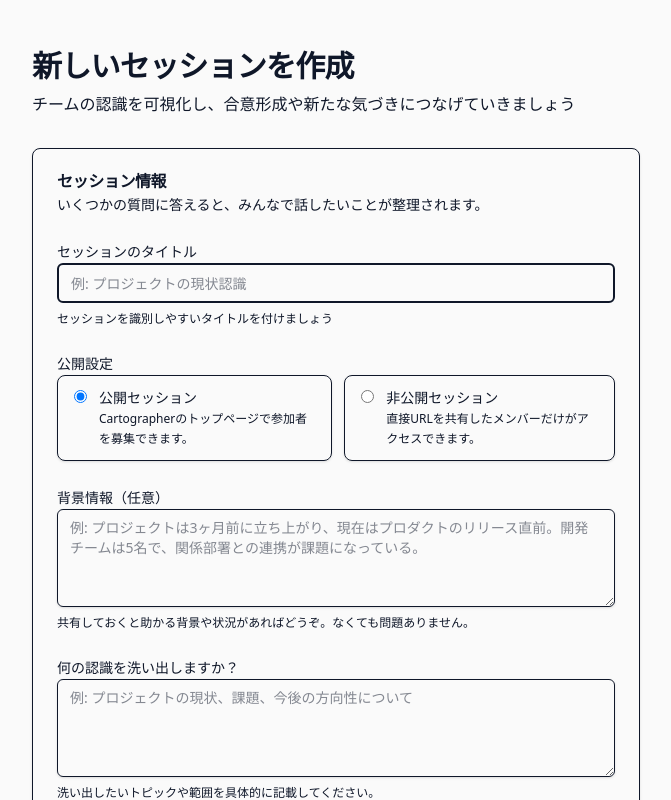
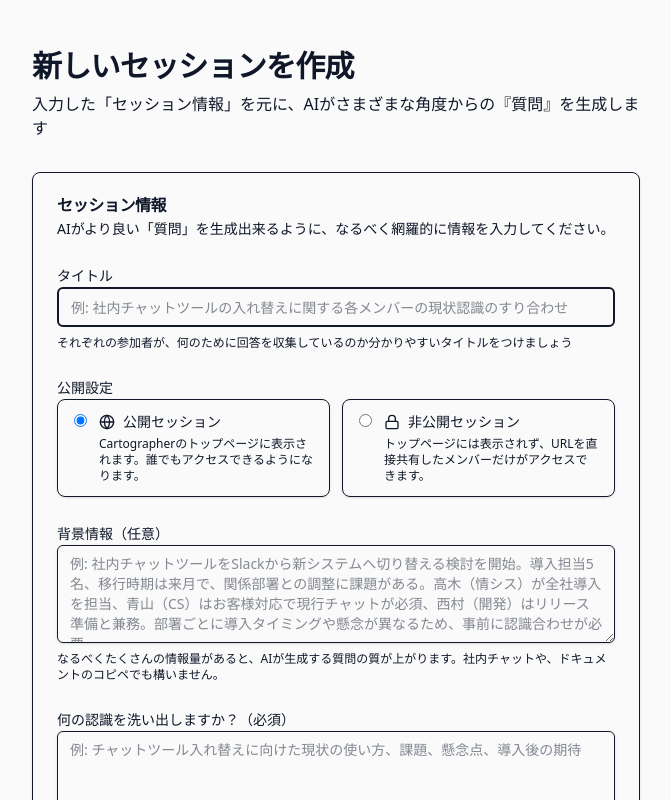
Before and after one commit to blu3mo/cartographer, a Next.js app: page /sessions/new in a window 1280 px wide. Shown: the top 800 px of the page, without its empty margins (304-975 px from the left). Built offline with nearby package versions, Linux system fonts and the light colour scheme.

Commit message:
chore: update session ui copy

```diff
--- a/app/sessions/new/page.tsx
+++ b/app/sessions/new/page.tsx
@@ -1,7 +1,7 @@
 "use client";
 
 import axios from "axios";
-import { Lightbulb, Loader2, Sparkles } from "lucide-react";
+import { Bot, Globe, Loader2, Lock, Sparkles } from "lucide-react";
 import { useRouter } from "next/navigation";
 import { useCallback, useEffect, useRef, useState } from "react";
 
@@ -145,7 +145,7 @@ export default function NewSessionPage() {
             新しいセッションを作成
           </h1>
           <p className="text-muted-foreground">
-            チームの認識を可視化し、合意形成や新たな気づきにつなげていきましょう
+            入力した「セッション情報」を元に、AIがさまざまな角度からの『質問』を生成します
           </p>
         </div>
 
@@ -153,14 +153,14 @@ export default function NewSessionPage() {
           <CardHeader>
             <CardTitle>セッション情報</CardTitle>
             <CardDescription>
-              いくつかの質問に答えると、みんなで話したいことが整理されます。
+              AIがより良い「質問」を生成出来るように、なるべく網羅的に情報を入力してください。
             </CardDescription>
           </CardHeader>
           <CardContent>
             <form onSubmit={handleSubmit} className="space-y-6">
               <div className="space-y-2">
                 <label htmlFor="title" className="text-sm font-medium">
-                  セッションのタイトル
+                  タイトル
                 </label>
                 <Input
                   type="text"
@@ -168,17 +168,17 @@ export default function NewSessionPage() {
                   value={title}
                   onChange={(e) => setTitle(e.target.value)}
                   required
-                  placeholder="例: プロジェクトの現状認識"
+                  placeholder="例: 社内チャットツールの入れ替えに関する各メンバーの現状認識のすり合わせ"
                 />
                 <p className="text-xs text-muted-foreground">
-                  セッションを識別しやすいタイトルを付けましょう
+                  それぞれの参加者が、何のために回答を収集しているのか分かりやすいタイトルをつけましょう
                 </p>
               </div>
 
               <div className="space-y-3">
                 <span className="text-sm font-medium">公開設定</span>
-                <div className="flex flex-col gap-3 sm:flex-row">
-                  <label className="flex items-start gap-3 rounded-lg border border-input bg-muted px-4 py-3 text-sm shadow-sm transition hover:border-primary/60">
+                <div className="flex flex-col gap-3 sm:flex-row sm:items-stretch">
+                  <label className="flex flex-1 items-start gap-3 rounded-lg border border-input bg-muted px-4 py-3 text-sm shadow-sm transition hover:border-primary/60">
                     <input
                       type="radio"
                       name="visibility"
@@ -187,15 +187,20 @@ export default function NewSessionPage() {
                       onChange={() => setVisibility("public")}
                       className="mt-0.5"
                     />
-                    <span>
-                      <span className="font-medium">公開セッション</span>
-                      <br />
+                    <span className="flex flex-col gap-1">
+                      <span className="flex items-center gap-2 font-medium">
+                        <Globe
+                          className="h-4 w-4 text-primary"
+                          aria-hidden="true"
+                        />
+                        公開セッション
+                      </span>
                       <span className="text-xs text-muted-foreground">
-                        Cartographerのトップページで参加者を募集できます。
+                        Cartographerのトップページに表示されます。誰でもアクセスできるようになります。
                       </span>
                     </span>
                   </label>
-                  <label className="flex items-start gap-3 rounded-lg border border-input bg-muted px-4 py-3 text-sm shadow-sm transition hover:border-primary/60">
+                  <label className="flex flex-1 items-start gap-3 rounded-lg border border-input bg-muted px-4 py-3 text-sm shadow-sm transition hover:border-primary/60">
                     <input
                       type="radio"
                       name="visibility"
@@ -204,11 +209,16 @@ export default function NewSessionPage() {
                       onChange={() => setVisibility("private")}
                       className="mt-0.5"
                     />
-                    <span>
-                      <span className="font-medium">非公開セッション</span>
-                      <br />
+                    <span className="flex flex-col gap-1">
+                      <span className="flex items-center gap-2 font-medium">
+                        <Lock
+                          className="h-4 w-4 text-primary"
+                          aria-hidden="true"
+                        />
+                        非公開セッション
+                      </span>
                       <span className="text-xs text-muted-foreground">
-                        直接URLを共有したメンバーだけがアクセスできます。
+                        トップページには表示されず、URLを直接共有したメンバーだけがアクセスできます。
                       </span>
                     </span>
                   </label>
@@ -225,10 +235,14 @@ export default function NewSessionPage() {
                   onChange={(e) => setBackgroundInfo(e.target.value)}
                   rows={4}
                   className="flex w-full rounded-md border border-input bg-transparent px-3 py-2 text-sm shadow-sm placeholder:text-muted-foreground focus-visible:outline-none focus-visible:ring-1 focus-visible:ring-ring disabled:cursor-not-allowed disabled:opacity-50 resize-y"
-                  placeholder="例: プロジェクトは3ヶ月前に立ち上がり、現在はプロダクトのリリース直前。開発チームは5名で、関係部署との連携が課題になっている。"
+                  placeholder="例: 社内チャットツールをSlackから新システムへ切り替える検討を開始。導入担当5名、移行時期は来月で、関係部署との調整に課題がある。高木（情シス）が全社導入を担当、青山（CS）はお客様対応で現行チャットが必須、西村（開発）はリリース準備と兼務。部署ごとに導入タイミングや懸念が異なるため、事前に認識合わせが必要..."
                 />
-                <p className="text-xs text-muted-foreground">
-                  共有しておくと助かる背景や状況があればどうぞ。なくても問題ありません。
+                <p className="text-xs text-muted-foreground space-y-1">
+                  <span className="block">
+                    なるべくたくさんの情報量があると、AIが生成する質問の質が上がります。社内チャットや、ドキュメントのコピペでも構いません。
+                  </span>
+                  <span className="block text-[11px] text-muted-foreground/80">
+                  </span>
                 </p>
               </div>
 
@@ -237,7 +251,7 @@ export default function NewSessionPage() {
                   htmlFor="recognitionFocus"
                   className="text-sm font-medium"
                 >
-                  何の認識を洗い出しますか？
+                  何の認識を洗い出しますか？（必須）
                 </label>
                 <textarea
                   id="recognitionFocus"
@@ -246,7 +260,7 @@ export default function NewSessionPage() {
                   required
                   rows={4}
                   className="flex w-full rounded-md border border-input bg-transparent px-3 py-2 text-sm shadow-sm placeholder:text-muted-foreground focus-visible:outline-none focus-visible:ring-1 focus-visible:ring-ring disabled:cursor-not-allowed disabled:opacity-50 resize-y"
-                  placeholder="例: プロジェクトの現状、課題、今後の方向性について"
+                  placeholder="例: チャットツール入れ替えに向けた現状の使い方、課題、懸念点、導入後の期待"
                 />
                 <p className="text-xs text-muted-foreground">
                   洗い出したいトピックや範囲を具体的に記載してください。
@@ -258,7 +272,7 @@ export default function NewSessionPage() {
                   htmlFor="recognitionPurpose"
                   className="text-sm font-medium"
                 >
-                  何のために洗い出しますか？
+                  何のために洗い出しますか？（必須）
                 </label>
                 <textarea
                   id="recognitionPurpose"
@@ -267,7 +281,7 @@ export default function NewSessionPage() {
                   required
                   rows={4}
                   className="flex w-full rounded-md border border-input bg-transparent px-3 py-2 text-sm shadow-sm placeholder:text-muted-foreground focus-visible:outline-none focus-visible:ring-1 focus-visible:ring-ring disabled:cursor-not-allowed disabled:opacity-50 resize-y"
-                  placeholder="例: チーム全体で認識を合わせ、次のアクションを決めるため"
+                  placeholder="例: 導入前にメンバー間の認識差をなくし、切り替え計画とサポート体制を明確にするため"
                 />
                 <p className="text-xs text-muted-foreground">
                   洗い出しの目的や、きっかけとなるもやもや、その先に実現したいことを書いてください。
@@ -278,10 +292,10 @@ export default function NewSessionPage() {
                 <Card className="border-blue-200 bg-blue-50/50">
                   <CardContent className="pt-6">
                     <div className="flex items-start gap-3">
-                      <Lightbulb className="h-5 w-5 text-blue-600 mt-0.5 flex-shrink-0" />
+                      <Bot className="h-5 w-5 text-blue-600 mt-0.5 flex-shrink-0" />
                       <div className="flex-1 space-y-3">
                         <p className="text-sm font-medium text-blue-900">
-                          もっとこういう情報を書いてみませんか？
+                          AIアシスタント: もっとこういう情報を書いてみませんか？
                         </p>
                         <ul className="space-y-2">
                           {suggestions.map((suggestion) => (
```
Also changed, not shown: app/sessions/[sessionId]/[accessToken]/page.tsx (+25 -38 lines).
